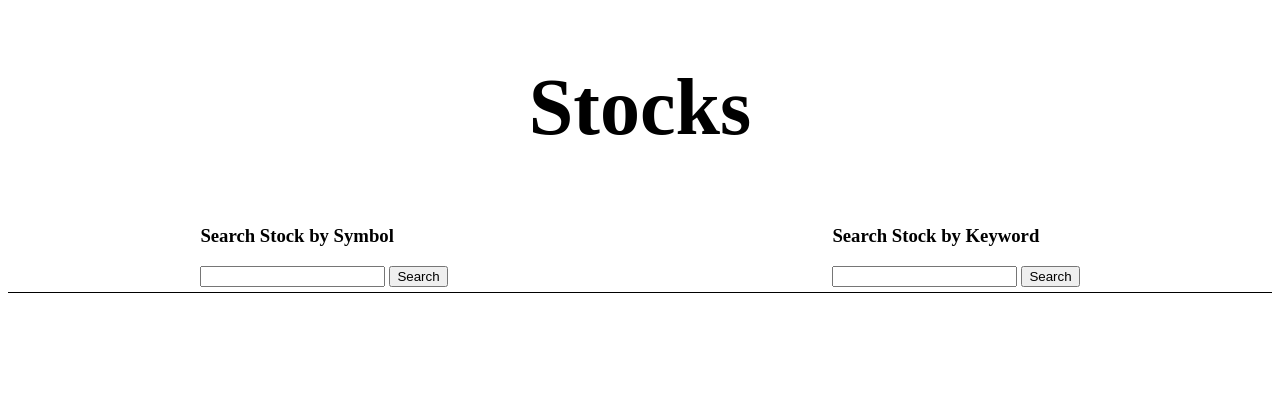
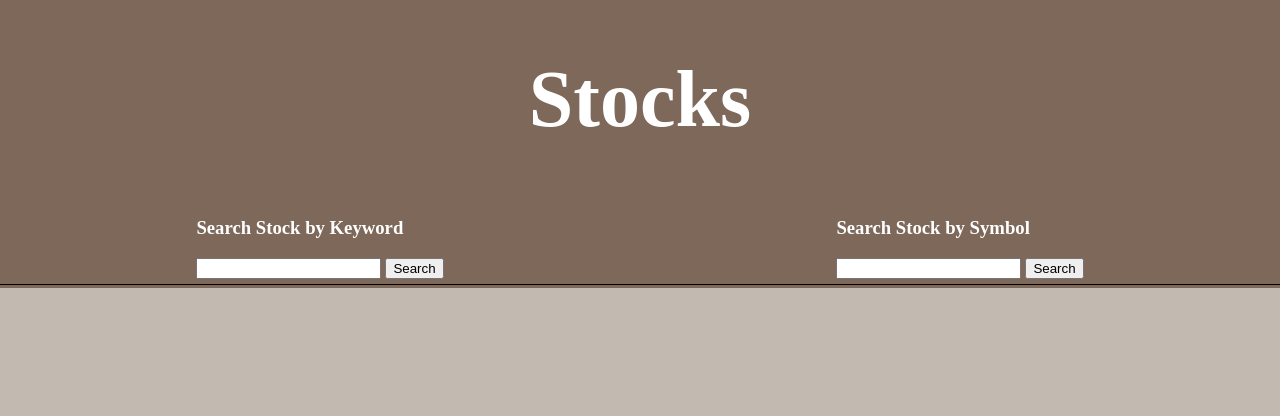
Before and after one commit to MattHuston1/Stocks, a plain HTML site: page index.html in a window 1280 px wide. Drawn offline with Linux system fonts and the light colour scheme.

Commit message:
matches delete on key, css changes to colors/fonts/padding

```diff
--- a/app.js
+++ b/app.js
@@ -1,5 +1,6 @@
 var mainContainer = document.querySelector('.mainContainer')
 var keywords = document.querySelector('.keywords')
+var stockInformation = document.querySelector('.stockInfo')
 var searchButton = document.querySelector('.searchButton')
 var keywordSearchButton = document.querySelector('.keywordSearchButton')
 var symbolSearch = document.querySelector('.symbolSearch')
@@ -33,6 +34,7 @@ searchButton.addEventListener('click', function () {
   symbol = symbolSearch.value
   console.log(symbol + 'symbol')
 
+
   let globalQuoteAPI = `https://www.alphavantage.co/query?function=GLOBAL_QUOTE&symbol=${symbol}&apikey=E1212UXCJTFEJQRK`
   let symbolSearchAPI = `https://www.alphavantage.co/query?function=SYMBOL_SEARCH&keywords=${symbol}&apikey=E1212UXCJTFEJQRK`
   let timeSeriesIntraAPI = `https://www.alphavantage.co/query?function=TIME_SERIES_DAILY&symbol=${symbol}&apikey=E1212UXCJTFEJQRK`
@@ -54,11 +56,20 @@ searchButton.addEventListener('click', function () {
     })
 })
 
-keywordSearchButton.addEventListener('click', function () {
+// keywordSearchButton.addEventListener('click', function () {
+keywordSearch.onkeyup = function () {
 
   keyword = keywordSearch.value
   console.log(keywordSearch.value)
   console.log(keyword + 'keyword')
+
+  console.log(keywords.parentNode)
+  if (keywords.contains(document.querySelector('.eachKeyword'))) {
+    console.log('worked')
+    console.log(keywords.parentNode)
+    // keywords.removeChild(document.querySelector('.eachKeyword'))
+    keywords.textContent = ''
+  }
 
     let globalQuoteAPI = `https://www.alphavantage.co/query?function=GLOBAL_QUOTE&symbol=${symbol}&apikey=E1212UXCJTFEJQRK`
     let symbolSearchAPI = `https://www.alphavantage.co/query?function=SYMBOL_SEARCH&keywords=${keyword}&apikey=E1212UXCJTFEJQRK`
@@ -67,17 +78,21 @@ keywordSearchButton.addEventListener('click', function () {
     let timeSeriesDailyAdjustAPI = `https://www.alphavantage.co/query?function=TIME_SERIES_DAILY&symbol=${symbol}&apikey=E1212UXCJTFEJQRK`
     console.log(symbolSearchAPI)
 
+
     fetch(symbolSearchAPI)
     .then(response => response.json())
     .then(myJSON => {
       console.log(myJSON)
       matches(myJSON)
     })
-})
+
+}
+
+
 
 function matches(myJSON) {
   var bestMatches = myJSON.bestMatches
-  console.log(bestMatches)
+  console.log(bestMatches + 'best matches')
   myJSON.bestMatches.forEach(element => {
     console.log(element['1. symbol'])
     var eachSym = document.createElement('button')
@@ -99,13 +114,22 @@ function selectedStock(event) {
   fetch(globalQuoteAPI)
     .then(response => response.json())
     .then(myJSON => {
-    console.log(myJSON['Global Quote'])
+      console.log(myJSON['Global Quote'] + 'json response')
       stockInfo(myJSON)
+    })
+    .catch(error => {
+      console.log(error)
+      // var error = document.createElement('h1')
+      // error.textContent = 'API allows 5 calls per minute. Sorry for the inconvenience.'
+      // keywords.appendChild(error)
+      stockInformation.textContent = 'API allows only 5 calls per minute. Try again in a moment. Sorry for the inconvenience.'
+      // symbolName.textContent = 'API allows only 5 calls per minute. Sorry for the inconvenience.'
     })
 }
 
 function stockInfo(myJSON) {
   var gloQuo = myJSON['Global Quote']
+  console.log(gloQuo + 'gloQuo')
 
   symbolName.textContent = gloQuo['01. symbol']
   curPrice.textContent = 'Price: $' + commasToFixed(gloQuo['05. price'])
@@ -137,18 +161,18 @@ function stockInfo(myJSON) {
   volume.textContent = 'Volume: ' + commaNumber(gloQuo['06. volume'])
 }
 
-keywordSearch.onkeyup = function () {
-  console.log(keywordSearch.value)
+// keywordSearch.onkeyup = function () {
+//   console.log(keywordSearch.value)
 
-  keyword = keywordSearch.value
+//   keyword = keywordSearch.value
 
-  let symbolSearchAPI = `https://www.alphavantage.co/query?function=SYMBOL_SEARCH&keywords=${keyword}&apikey=E1212UXCJTFEJQRK`
+//   let symbolSearchAPI = `https://www.alphavantage.co/query?function=SYMBOL_SEARCH&keywords=${keyword}&apikey=E1212UXCJTFEJQRK`
 
-  fetch(symbolSearchAPI)
-  .then(response => response.json())
-  .then(myJSON => {
-    console.log(myJSON)
-    // stockInfo(myJSON)
-  })
+//   fetch(symbolSearchAPI)
+//     .then(response => response.json())
+//     .then(myJSON => {
+//       console.log(myJSON)
+//       // stockInfo(myJSON)
+//     })
 
-}
+// }
--- a/index.html
+++ b/index.html
@@ -14,20 +14,24 @@
   <header class="header">
     <h1 class="h1">Stocks</h1>
     <div class="searches">
+      <div class="searchByKeyword">
+        <h3 class="searchText">Search Stock by Keyword</h3>
+        <input class="keywordSearch" type="text">
+        <button class="keywordSearchButton">Search</button>
+      </div>
       <div class="searchBySymbolContainer">
-        <h3>Search Stock by Symbol</h3>
+        <h3 class="searchText">Search Stock by Symbol</h3>
         <input class="symbolSearch" type="text">
         <button class="searchButton">Search</button>
-      </div>
-      <div class="searchByKeyword">
-        <h3>Search Stock by Keyword</h3>
-        <input class="keywordSearch" type="text">
-        <button class="keywordSearchButton">Search</button>
       </div>
     </div>
   </header>
 
   <main class="mainContainer">
+    <div class="sidebar">
+      <div class="keywords">
+      </div>
+    </div>
     <div class="stockInfo">
       <h1 class="symbolName"></h1>
       <h3 class="curPrice"></h3>
@@ -45,10 +49,6 @@
       <h3 class="preClo"></h3>
       <h3 class="volume"></h3>
     </div>
-    <div class="sidebar">
-      <div class="keywords">
-      </div>
-    </div>
   </main>
 
 
--- a/style.css
+++ b/style.css
@@ -1,3 +1,23 @@
+html {
+  background-color: #7E685A;
+}
+
+body {
+  margin: 0;
+}
+
+.header {
+  border-bottom: 1px solid black;
+  padding-bottom: 5px;
+  display: flex;
+  flex-direction: column;
+  /* background-color: #C2B9B0; */
+  background-color: #7E685A;
+  top: 0;
+  position: fixed;
+  width: 100%;
+  overflow: hidden;
+}
 .changeDiv {
   display: flex;
 }
@@ -6,16 +26,12 @@
   display: flex;
 }
 
-.header {
-  border-bottom: 1px solid black;
-  padding-bottom: 5px;
-  display: flex;
-  flex-direction: column;
-  /* align-items: center; */
-}
-
 .mainContainer {
   display: flex;
+  background-color: #C2B9B0;
+  height: 100vh;
+  margin-top: 36vh;
+  padding: 10px;
 }
 
 .keywords {
@@ -38,7 +54,13 @@
 .h1 {
   align-self: center;
   font-size: 10vh;
+  color: white;
+  /* color: #C2B9B0; */
 }
+
+/* h3 {
+  color: white;
+} */
 
 .sidebar {
   /* border: 1px solid black; */
@@ -49,3 +71,8 @@
   /* border: 1px solid black; */
   width: 75vw;
 }
+
+.searchText {
+  /* color: #C2B9B0; */
+  color: white;
+}
```
Lines whose indentation alone changed are shown as unchanged.
